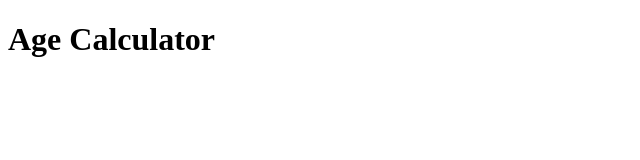
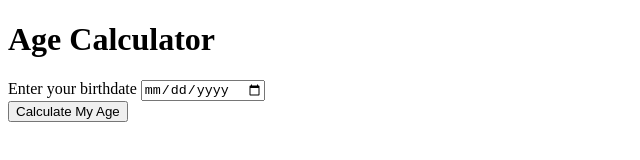
Before and after one commit to IfIwasMetro/age-calculator, a plain HTML site: page index.html in a window 1280 px wide. Shown: the whole page, without its empty margins (0-640 px from the left). Drawn offline with Linux system fonts and the light colour scheme.

Commit message:
fix: restore complete HTML structure

```diff
--- a/index.html
+++ b/index.html
@@ -10,7 +10,16 @@
   <div class="container">
     <h1>Age Calculator</h1>
 
-    <div></div>
+    <div class="input-group">
+      <label for="birthdate">Enter your birthdate</label>
+      <input type="date" id="birthdate">
+    </div>
+
+    <button id="calculate-btn">Calculate My Age</button>
+    <div class="result" id="result">
+      <!-- Age will appear here -->
+    </div>
   </div>
+  <script src="script.js"></script>
 </body>
 </html>
```
